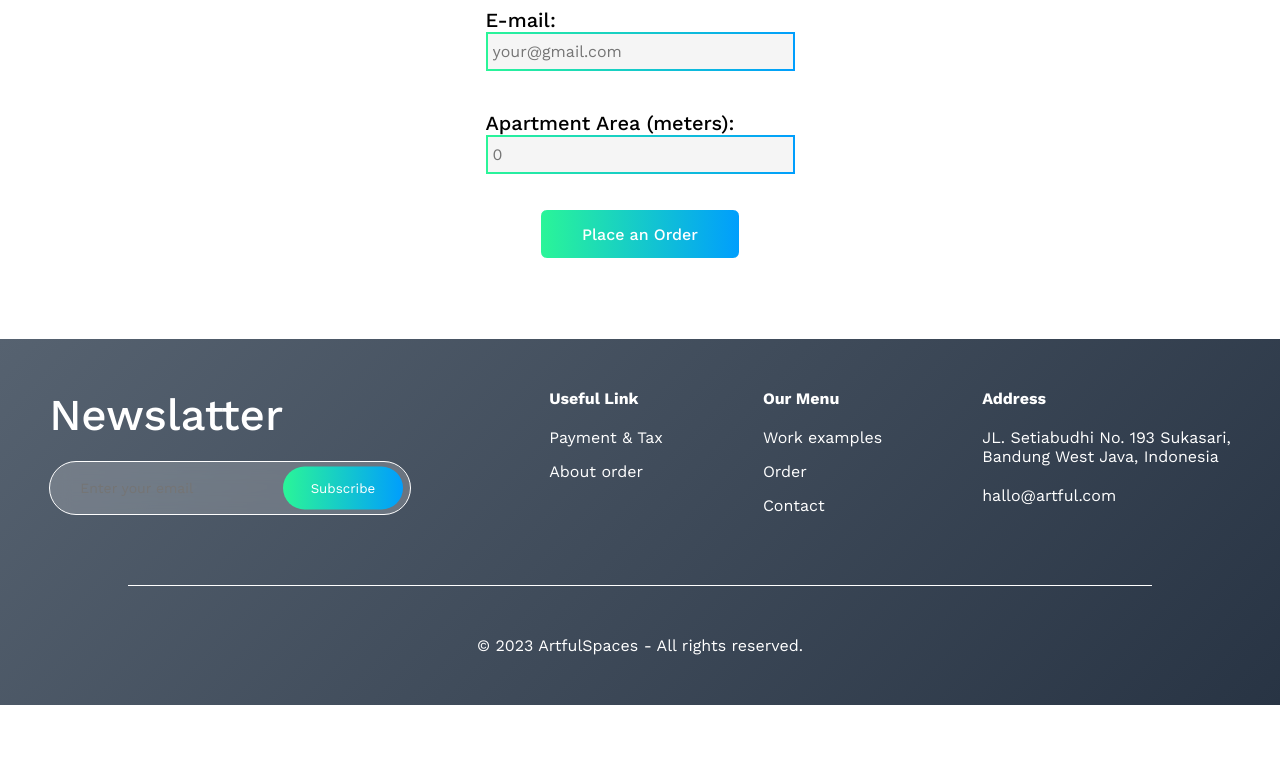
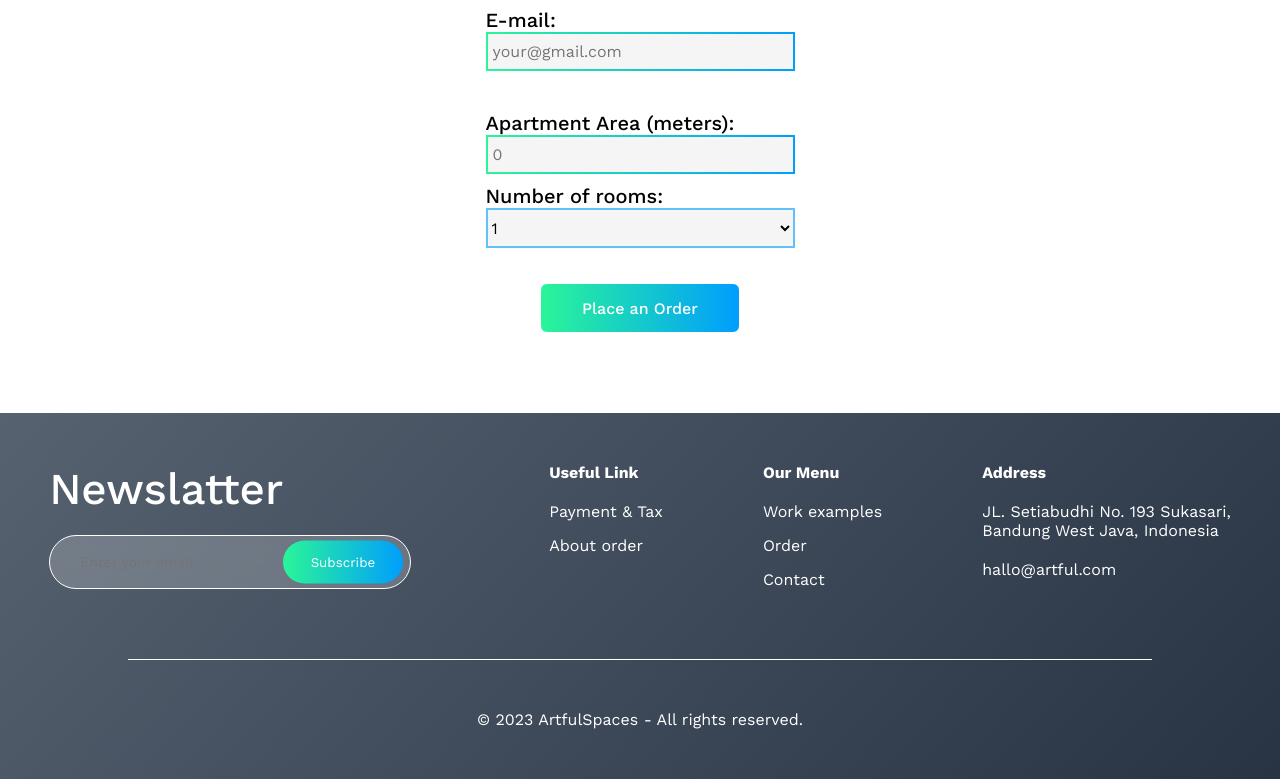
Before and after one commit to VRomanenko04/ArtfulSpaces, a React (Vite) app: page /order in a window 1280 px wide. Shown: the part 1120-1899 px from the top of the page. Before the commit the page ends 1825 px from the top, so only its background shows below. Built offline with nearby package versions, Linux system fonts and the light colour scheme.

Commit message:
Улучшил OrderForm, сделал компонент Selector,  Сделал отображение стоимость работ. (Без валидации формы)

```diff
--- /dev/null
+++ b/src/components/UI/selector/Selector.tsx
@@ -0,0 +1,28 @@
+import React from 'react';
+import classes from './_selector.module.scss';
+
+type Props = {
+    roomsAmount: number;
+    labelText: string;
+    htmlFor: string;
+    id: string;
+    name: string;
+    handleNumberChange: (event: React.ChangeEvent<HTMLSelectElement>) => void;
+}
+
+const Selector = ({roomsAmount, htmlFor, id, name, labelText, handleNumberChange}: Props) => {
+    return (
+        <>
+            <label className={classes.sel__label} htmlFor={htmlFor}>{labelText}</label>
+            <select className={classes.selector} id={id} name={name} value={roomsAmount} onChange={handleNumberChange}>
+                {Array.from({ length: 9 }, (_, index) => index + 1).map((number) => (
+                    <option key={number} value={number}>
+                        {number}
+                    </option>
+                ))}
+            </select>
+        </>
+    )
+}
+
+export default Selector;
--- /dev/null
+++ b/src/components/UI/selector/_selector.module.scss
@@ -0,0 +1,12 @@
+.sel__label {
+    font-size: 20px;
+    margin-top: 10px;
+    font-weight: 500;
+}
+
+.selector {
+    height: 40px;
+    font-size: 16px;
+    border: 2px solid hsla(203, 100%, 50%, 0.6);
+    background-color: #f5f5f5;
+}
--- a/src/components/simple/order-form/OrderForm.tsx
+++ b/src/components/simple/order-form/OrderForm.tsx
@@ -1,6 +1,7 @@
 import React from 'react';
 import BasicInput from '../../UI/basic-input/BasicInput';
 import classes from './_order-form.module.scss';
+import Selector from '../../UI/selector/Selector';
 
 interface IFormData {
     firstName: string;
@@ -13,12 +14,13 @@ type Props = {
     handleSubmit: (event: React.FormEvent<HTMLFormElement>) => void;
     handleInputChange: (event: React.ChangeEvent<HTMLInputElement>) => void;
     handleAmountInputChange: (event: React.ChangeEvent<HTMLInputElement>) => void;
+    handleNumberChange: (event: React.ChangeEvent<HTMLSelectElement>) => void;
     formData: IFormData;
     footage: number;
     roomsAmount: number;
 }
 
-const OrderForm = ({handleSubmit, handleInputChange, handleAmountInputChange, formData, footage, roomsAmount}: Props) => {
+const OrderForm = ({handleSubmit, handleInputChange, handleAmountInputChange, handleNumberChange, formData, footage, roomsAmount}: Props) => {
     return (
         <form onSubmit={handleSubmit} className={classes.form}>
                 <BasicInput
@@ -71,6 +73,14 @@ const OrderForm = ({handleSubmit, handleInputChange, handleAmountInputChange, fo
                     extraLabelClass={classes.block__margin}
                     step="1"
                 />
+                <Selector
+                    roomsAmount={roomsAmount}
+                    labelText='Number of rooms:'
+                    htmlFor='rooms'
+                    id='rooms'
+                    name='rooms'
+                    handleNumberChange={handleNumberChange}
+                />
                 <button className={classes.btn} type="submit">Place an Order</button>
             </form>
     )
--- a/src/components/smart/order-form/OrderFormBlock.tsx
+++ b/src/components/smart/order-form/OrderFormBlock.tsx
@@ -13,16 +13,17 @@ interface IFormData {
 interface ICalculate {
     footage: number;
     roomsAmount: number;
+    totalPrice: number;
 }
 
 const OrderFormBlock = () => {
     const [formData, setFormData] = useState<IFormData>({ firstName: '', lastName: '', phoneNumber: '', email: '' });
     const [footage, setFootage] = useState<ICalculate['footage']>(0);
-    const [roomsAmount, setRoomsAmount] = useState<ICalculate['roomsAmount']>(0);
+    const [roomsAmount, setRoomsAmount] = useState<ICalculate['roomsAmount']>(1);
+    const [totalPrice, setTotalPrice] = useState<ICalculate['totalPrice']>(0);
 
     const handleSubmit = (event: React.FormEvent<HTMLFormElement>) => {
         event.preventDefault();
-
         // Создаем объект с данными формы
         const formDataObject = {
             firstName: formData.firstName,
@@ -34,8 +35,9 @@ const OrderFormBlock = () => {
         localStorage.setItem('formData', JSON.stringify(formDataObject));
 
         //Высчитываем цену заказа
-        calculateCost(footage, roomsAmount);
+        setTotalPrice(calculateCost(footage, roomsAmount));
 
+        //Сбрасываем показатели
         setFormData({ firstName: '', lastName: '', phoneNumber: '', email: '' });
         setFootage(0);
         setRoomsAmount(0);
@@ -54,16 +56,30 @@ const OrderFormBlock = () => {
         setFootage(newValue);
     };
 
+    //Handler для селектора
+    const handleNumberChange = (event: React.ChangeEvent<HTMLSelectElement>) => {
+        const newNumber = parseInt(event.target.value, 10);
+        setRoomsAmount(newNumber);
+    };
+
     return (
         <section className={classes.form__section}>
             <OrderForm
                 handleInputChange={handleInputChange}
                 handleSubmit={handleSubmit}
                 handleAmountInputChange={handleAmountInputChange}
+                handleNumberChange={handleNumberChange}
                 formData={formData}
                 footage={footage}
                 roomsAmount={roomsAmount}
             />
+            {
+                totalPrice > 0
+                &&
+                <div className={classes.prev__price}>
+                    <p>Estimated cost of work: <strong>{totalPrice} UAH</strong></p>
+                </div>
+            }
         </section>
     )
 }
--- a/src/components/smart/order-form/_order-form-block.module.scss
+++ b/src/components/smart/order-form/_order-form-block.module.scss
@@ -4,3 +4,16 @@
     flex-direction: column;
     align-items: center;
 }
+
+.prev__price {
+    margin-top: 20px;
+
+    p {
+        font-size: 18px;
+
+        strong {
+            font-weight: 600;
+            text-decoration: underline;
+        }
+    }
+}
```
